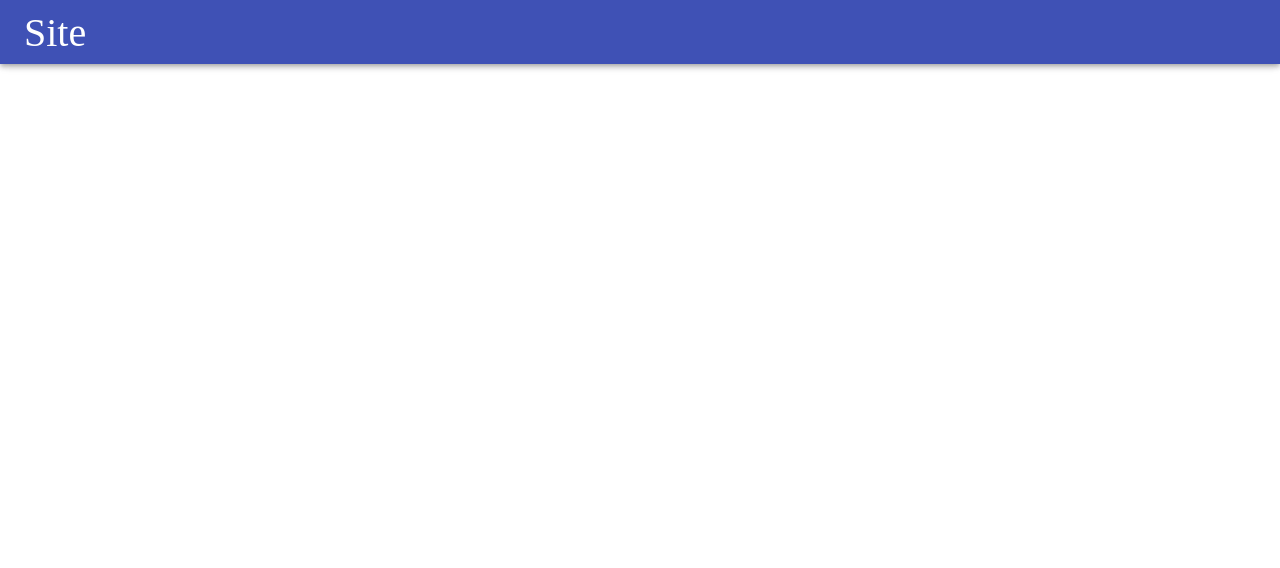
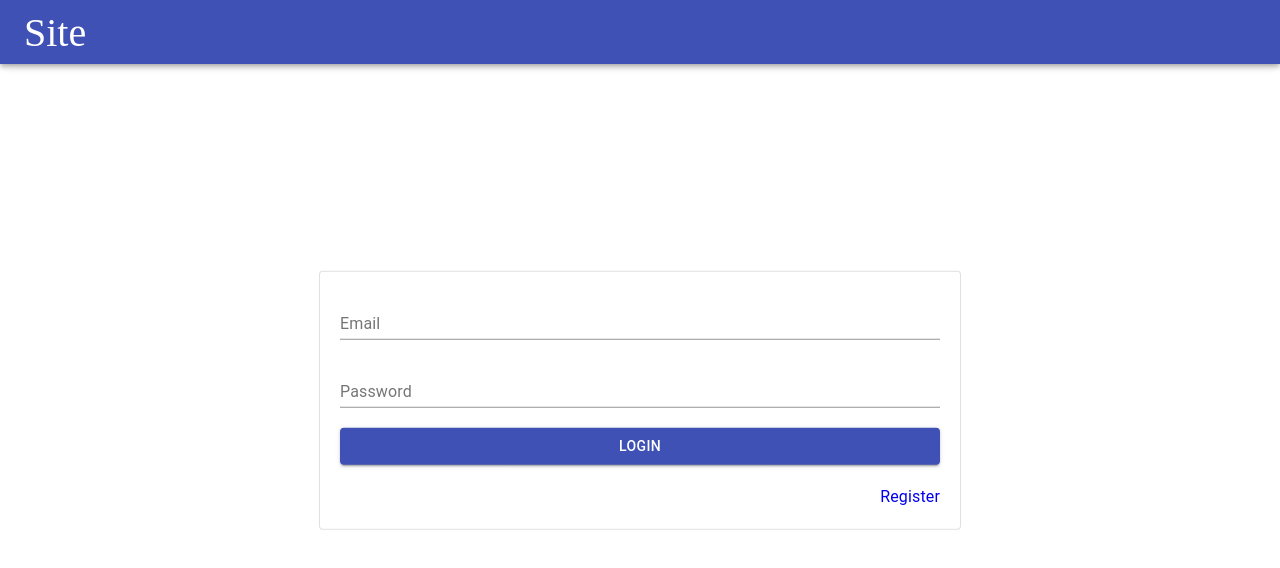
Before and after one commit to Vovanisimous/blog-api, a React (Create React App) app: page /login in a window 1280 px wide. Shown: the top 568 px of the page. Built offline with nearby package versions, Linux system fonts and the light colour scheme.

Commit message:
Added a login page

```diff
--- a/src/app/App.tsx
+++ b/src/app/App.tsx
@@ -10,6 +10,7 @@ import {Photo} from "../pages/Photo";
 import {CreatePost} from "../pages/CreatePost"
 import {EditPost} from "../pages/EditPost"
 import { Create } from "../pages/Create";
+import { Login } from "../pages/Login";
 
 transport.init("http://localhost:3002");
 
@@ -27,6 +28,7 @@ transport.init("http://localhost:3002");
                 <Route exact path={"/createPost"} component={CreatePost} />
                 <Route exact path={"/editPost/:postId"} component={EditPost} />
                 <Route exact path={"/create"} component={Create} />
+                <Route exact path={"/login"} component={Login} />
             </Switch>
         </div>
     )
--- /dev/null
+++ b/src/pages/Login.tsx
@@ -0,0 +1,74 @@
+import React from "react";
+import { useState } from "react";
+import { useHistory } from "react-router";
+import { Button, Card, TextField, Typography } from "@material-ui/core";
+import { Link } from "react-router-dom";
+import { makeStyles } from "@material-ui/core/styles";
+
+const styles = makeStyles(() => ({
+    container: {
+        height: "100vh",
+        position: "relative",
+    },
+    card: {
+        padding: 20,
+        position: "absolute",
+        top: "50%",
+        left: "50%",
+        width: 600,
+        transform: "translate(-50%, -50%)",
+        display: "grid",
+        gridTemplateColumns: "1fr",
+        gridRowGap: 20,
+    },
+    register: {
+        textDecoration: "none",
+    },
+    root: {
+        marginLeft: "auto",
+    },
+    error: {
+        color: "red",
+    },
+}));
+
+export const Login = () => {
+    const classes = styles();
+    const [email, setEmail] = useState("");
+    const [password, setPassword] = useState("");
+    const [error, setError] = useState<string | undefined>(undefined);
+    const history = useHistory();
+
+    const onLogin = () => {
+
+    };
+
+    return (
+        <div className={classes.container}>
+            <Card className={classes.card} variant="outlined">
+                <TextField
+                    id="standard-basic"
+                    label="Email"
+                    value={email}
+                    onChange={(e) => setEmail(e.target.value)}
+                />
+                <TextField
+                    id="standard-basic"
+                    label="Password"
+                    type={"password"}
+                    value={password}
+                    onChange={(e) => setPassword(e.target.value)}
+                />
+                <Button variant="contained" color="primary" onClick={onLogin}>
+                    Login
+                </Button>
+                <Typography className={classes.root}>
+                    <Link className={classes.register} to={"/create"}>
+                        Register
+                    </Link>
+                </Typography>
+                {error && <p className={classes.error}>{error}</p>}
+            </Card>
+        </div>
+    );
+};
```
